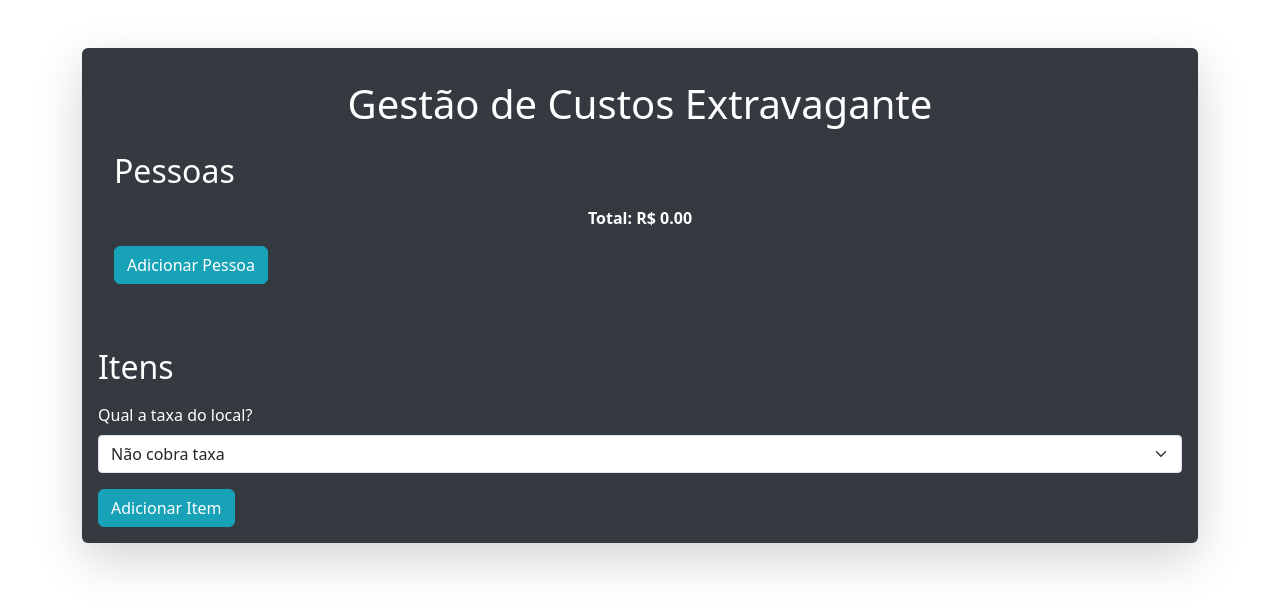
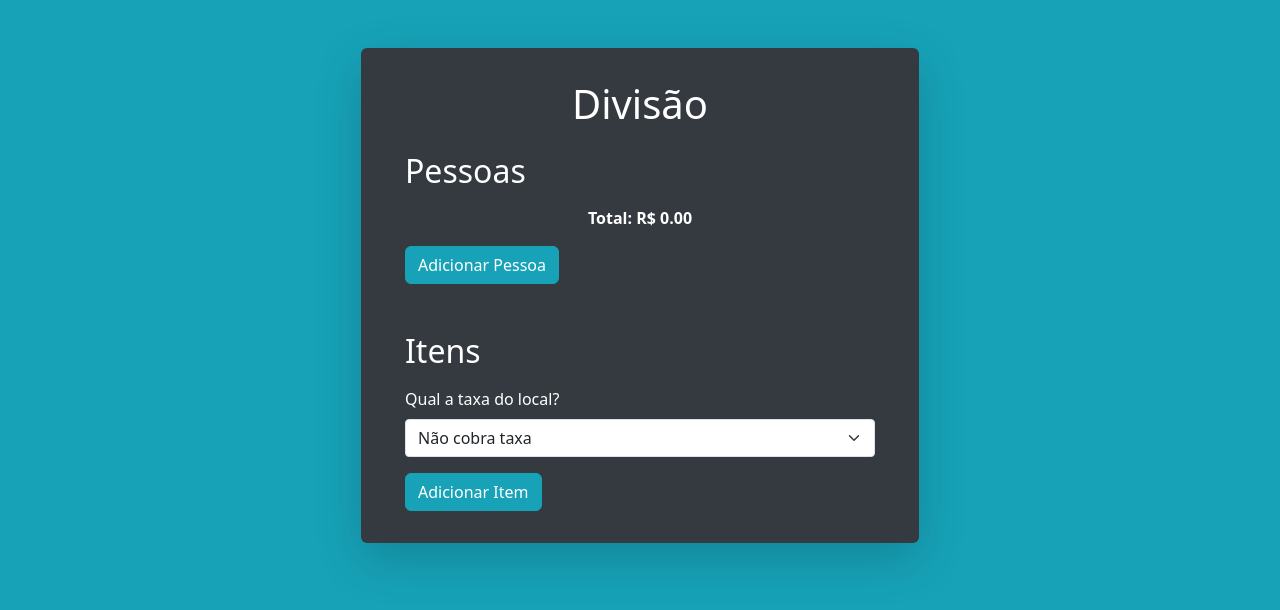
Before and after one commit to lucasmendes-dev/divider, an Angular app: page / in a window 1280 px wide. Shown: the top 610 px of the page. Built offline with nearby package versions, Linux system fonts and the light colour scheme.

Commit message:
um pouco de design

```diff
--- a/src/app/app.component.css
+++ b/src/app/app.component.css
@@ -1,7 +1,7 @@
-/*.card {
+.card {
   width: 50%;
 }
-
+/*
 .btn {
   width: 50%;
 }
@@ -44,13 +44,13 @@ body {
 }
 
 .btn-danger {
-  background-color: #6c757d;
+  background-color: #ff0101;
   border-color: #6c757d;
 }
 
 .modal-content {
-  background-color: #f8f9fa;;
-  color: #343a40;
+  background-color: #343a40;;
+  color: #ffffff;
 }
 
 .form-control, .form-select {
@@ -63,5 +63,6 @@ body {
 }
 
 .btn-close {
-  filter: invert(1);
+  background-color: red;
+  color: white;
 }
--- a/src/app/app.component.html
+++ b/src/app/app.component.html
@@ -1,19 +1,19 @@
 <div class="container py-5">
-  <div class="card shadow-lg p-3 mb-5 rounded">
+  <div class="card mx-auto shadow-lg p-3 mb-5 rounded">
     <div class="card-body">
-          <h1 class="card-title text-center mb-4">Gestão de Custos Extravagante</h1>
+      <h1 class="card-title text-center mb-4">Divisão</h1>
 
       <!-- Pessoas -->
-          <div>
+      <div class="container">
         <h2 class="mb-3">Pessoas</h2>
         <div *ngIf="people && people.length > 0">
-                  <table class="table table-hover">
+          <table class="table table-hover table-dark">
             <thead>
               <tr>
                 <th>#</th>
                 <th>Nome</th>
-                              <th>Custo (R$)</th>
-                              <th></th>
+                <th>Custo Individual (R$)</th>
+                <th>-</th>
               </tr>
             </thead>
             <tbody>
@@ -21,13 +21,16 @@
                 <td>{{ i + 1 }}</td>
                 <td>{{ person.name }}</td>
                 <td>R$ {{ person.cost | number: '1.2-2' }}</td>
-                              <td><button class="btn btn-danger" (click)="removePerson(i)">Excluir</button></td>
+                <td>
+                  <!-- <button class="btn btn-primary"></button> -->
+                  <button class="btn btn-close" (click)="removePerson(i)"></button>
+                </td>
               </tr>
             </tbody>
           </table>
         </div>
         <p class="text-center fw-bold">Total: R$ {{ total | number: '1.2-2' }}</p>
-              <button type="button" class="btn btn-primary" data-bs-toggle="modal" data-bs-target="#addPersonModal">Adicionar Pessoa</button>
+        <button type="button" class="btn btn-primary" data-bs-toggle="modal" data-bs-target="#addPersonModal" alt="exluir">Adicionar Pessoa</button>
       </div>
 
       <!-- Modal para Adicionar Pessoa -->
@@ -48,10 +51,10 @@
           </div>
         </div>
       </div>
-      </div>
+
 
       <!-- Itens -->
-      <div class="mt-5">
+      <div class="mt-5 container">
         <h2 class="mb-3">Itens</h2>
         <div class="mb-3">
           <label for="tax" class="form-label">Qual a taxa do local?</label>
@@ -88,6 +91,7 @@
       </div>
     </div>
   </div>
+</div>
 
 <!-- Modal para Adicionar Item -->
 <div class="modal fade" id="addItemModal" tabindex="-1" aria-labelledby="addItemModalLabel" aria-hidden="true">
@@ -98,20 +102,24 @@
         <button type="button" class="btn-close" data-bs-dismiss="modal" aria-label="Close"></button>
       </div>
       <div class="modal-body">
+
         <div class="mb-3">
           <label for="item" class="form-label">Item:</label>
           <input type="text" class="form-control" id="item" [(ngModel)]="newItem">
         </div>
+
         <div class="mb-3">
           <label for="price" class="form-label">Preço:</label>
           <input type="number" class="form-control" id="price" [(ngModel)]="price">
         </div>
+
         <div class="mb-3">
           <label for="people" class="form-label">Pessoas:</label>
           <select class="form-select" id="people" multiple [(ngModel)]="itemPeople">
             <option *ngFor="let person of people" [ngValue]="person.name">{{ person.name }}</option>
           </select>
         </div>
+
         <button type="button" class="btn btn-primary" data-bs-dismiss="modal" (click)="addItem()">Adicionar</button>
       </div>
     </div>
--- a/src/index.html
+++ b/src/index.html
@@ -8,7 +8,7 @@
   <link rel="icon" type="image/x-icon" href="favicon.ico">
   <link href="https://cdn.jsdelivr.net/npm/bootstrap@5.3.3/dist/css/bootstrap.min.css" rel="stylesheet" integrity="sha384-QWTKZyjpPEjISv5WaRU9OFeRpok6YctnYmDr5pNlyT2bRjXh0JMhjY6hW+ALEwIH" crossorigin="anonymous">
 </head>
-<body>
+<body style="background-color: #17a2b8">
   <app-root></app-root>
 
   <script src="https://cdn.jsdelivr.net/npm/bootstrap@5.3.3/dist/js/bootstrap.bundle.min.js" integrity="sha384-YvpcrYf0tY3lHB60NNkmXc5s9fDVZLESaAA55NDzOxhy9GkcIdslK1eN7N6jIeHz" crossorigin="anonymous"></script>
```
Lines whose indentation alone changed are shown as unchanged.
